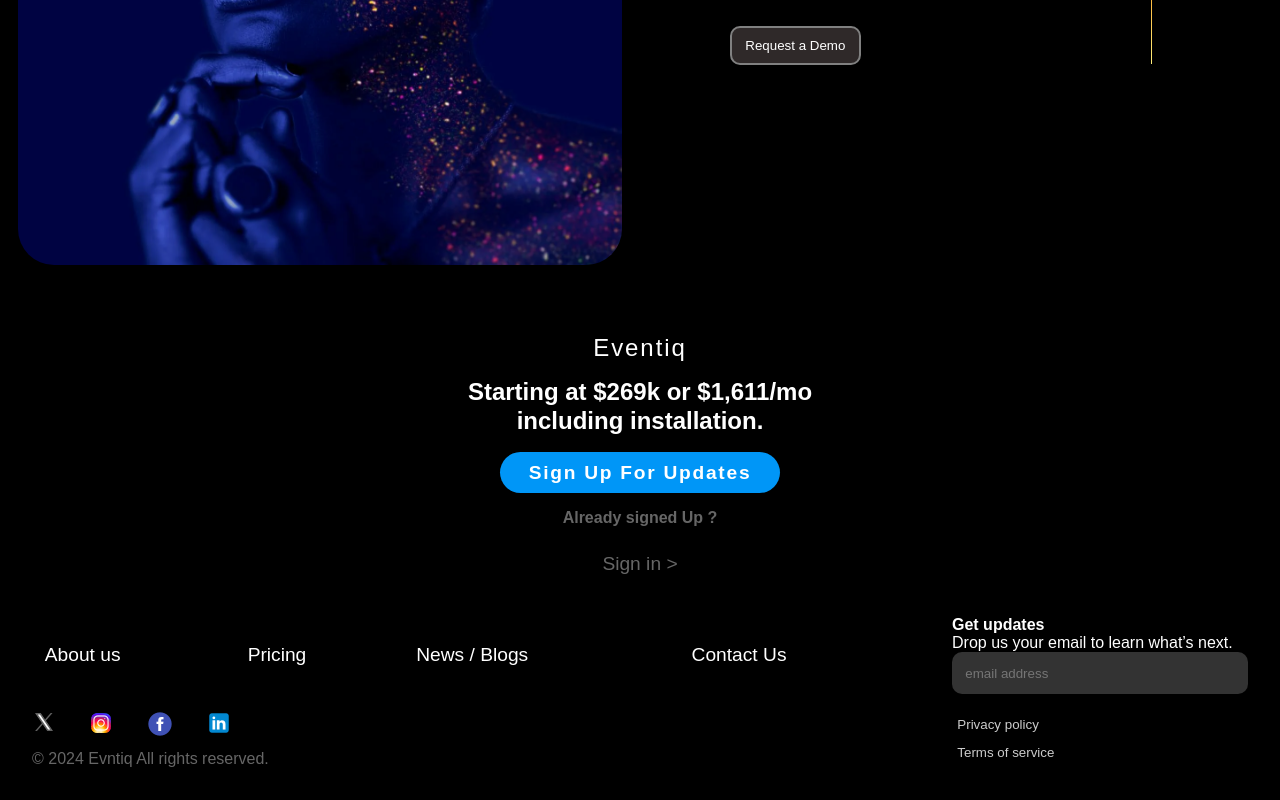
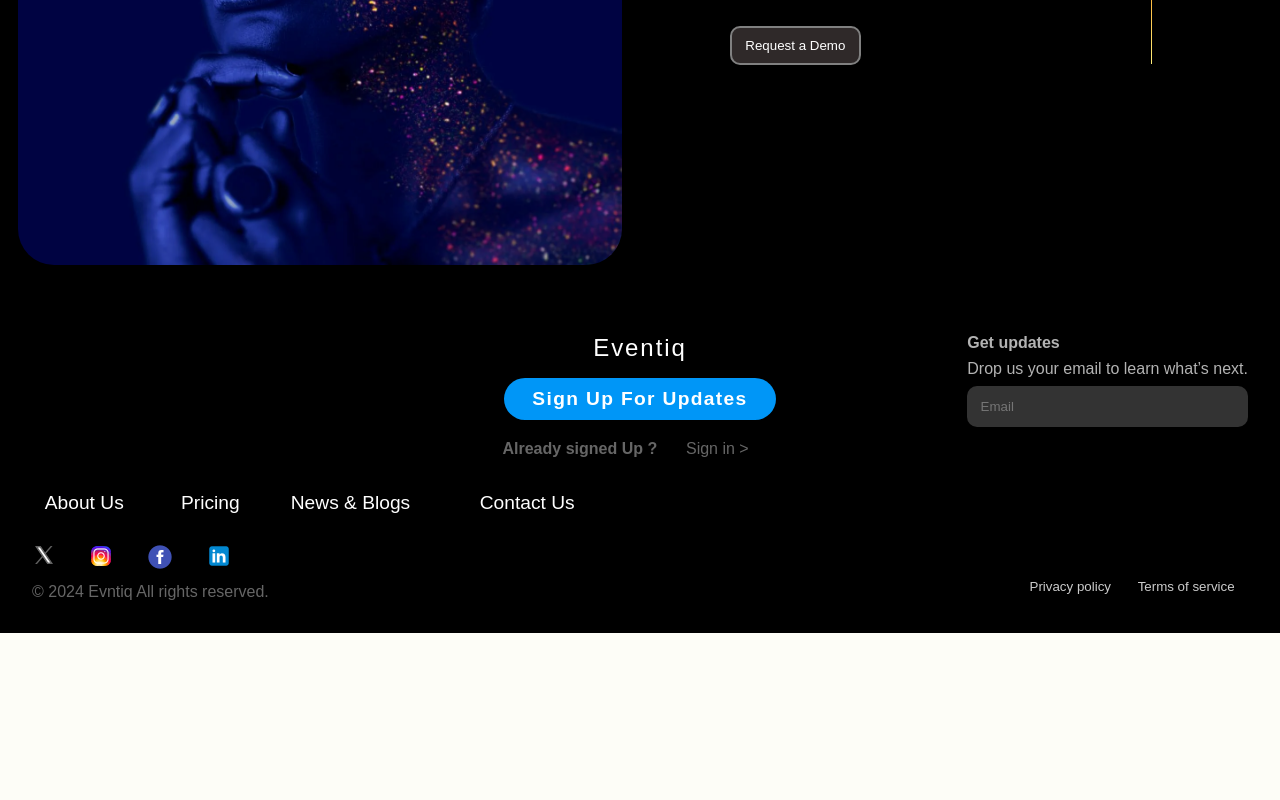
Before and after one commit to ankuromen/Landing-Samara, a React (Create React App) app: page /classic in a window 1280 px wide. Shown: the part 1535-2335 px from the top of the page. After the commit the page ends 2168 px from the top, so only its background shows below. Built offline with nearby package versions, Linux system fonts and the light colour scheme.

Commit message:
Updated Footer

```diff
--- a/src/components/ClassicsContent.js
+++ b/src/components/ClassicsContent.js
@@ -1,4 +1,4 @@
-import React from "react";
+import React, { useState } from "react";
 import { Swiper, SwiperSlide } from "swiper/react";
 import "swiper/css";
 import "swiper/css/pagination";
@@ -44,7 +44,7 @@
       image: Image6,
     },
   ];
-
+  const [slideIndex, setSlideIndex] = useState(1);
   return (
     <div>
       <div className="Classic-Card">
@@ -73,6 +73,7 @@
             sensitivity: 2,
             releaseOnEdges: true,
           }}
+          onSlideChange={(swiper) => setSlideIndex(swiper.activeIndex + 1)}
           onSlideChangeTransitionStart={() => {
             document.querySelectorAll(".slide-para").forEach((p) => {
               p.classList.remove("animate-popup");
@@ -114,7 +115,11 @@
           <div
             className="slider-progress-bar-current"
             style={{
-              height: `calc(${(1 /(document.querySelectorAll(".swiper-slide").length)) * 100}%)`,
+              height: `calc(${
+                (slideIndex /
+                  document.querySelectorAll(".swiper-slide").length) *
+                100
+              }%)`,
             }}
           ></div>
         </div>
--- a/src/components/Footer.css
+++ b/src/components/Footer.css
@@ -1,14 +1,23 @@
 .Footer-Section {
-  display: grid;
-  grid-template-columns: 1fr 1fr 1fr;
-  column-gap: 1rem;
   align-items: center;
   background: black;
   color: white;
   padding: 2rem;
   gap: 1rem;
 }
-
+.Footer-top {
+  position: relative;
+}
+.Footer-Subscribe {
+  position: absolute;
+  top: 0;
+  right: 0;
+  display: flex;
+  flex-direction: column;
+  gap: 0.5em;
+  color: rgba(255, 255, 255, 0.7);
+  font-size: 1em;
+}
 .Footer-Heading {
   display: flex;
   flex-direction: column;
@@ -41,10 +50,19 @@
 .Footer-Heading #Reserve-btn {
   background-color: #0096f7;
   color: white;
-  letter-spacing: 0.09em;
+  letter-spacing: 0.07em;
   font-weight: 600;
 }
-
+#Footer-signin-btn {
+  font-size: 1em;
+  padding: 0.3rem 1.8rem;
+  background-color: transparent;
+  color: rgba(255, 255, 255, 0.4);
+  border: none;
+  border-radius: 25px;
+  cursor: pointer;
+  margin-bottom: 1em;
+}
 .Footer-Heading h3 {
   font-size: 1.2rem;
   color: rgba(255, 255, 255, 0.4);
@@ -54,6 +72,10 @@
   font-size: 1rem;
   color: rgba(255, 255, 255, 0.4);
   margin-bottom: 1rem;
+}
+.Footer-signin {
+  display: flex;
+  align-items: baseline;
 }
 .Footer-Mid {
   display: flex;
@@ -99,8 +121,8 @@
 }
 .Footer-note-terms {
   display: flex;
-  flex-direction: column;
-  align-items: start;
+  align-items: end;
+  justify-content: end;
   color: rgba(255, 255, 255, 0.4);
 }
 
@@ -114,7 +136,7 @@
 .Footer-note-terms button:hover {
   color: white;
 }
-.Social-links{
+.Social-links {
   display: flex;
   gap: 2em;
   margin-bottom: 0.5em;
@@ -132,8 +154,9 @@
   .Footer-Mid {
     flex-direction: row;
     display: grid;
-    grid-template-columns: 3fr 1fr;
+    grid-template-columns: 2fr 2fr;
     gap: 2rem;
+    margin-bottom: 1em;
   }
   .Footer-bottom {
     flex-direction: column;
--- a/src/components/Footer.js
+++ b/src/components/Footer.js
@@ -3,24 +3,34 @@
 const Footer = () => {
   return (
     <div className="Footer-Section">
-      <div className="Footer-Heading">
-        <h1 className="Footer-brandname">Eventiq</h1>
-        <h1>
+      <div className="Footer-top">
+        <div className="Footer-Subscribe">
+          <h4>Get updates</h4>
+          <p>Drop us your email to learn what’s next.</p>
+          <input type="text" name="email" placeholder="Email"></input>
+        </div>
+        <div className="Footer-Heading">
+          <h1 className="Footer-brandname">Eventiq</h1>
+          {/* <h1>
           Starting at $269k or $1,611/mo
           <br />
           including installation.
-        </h1>
-        <button id="Reserve-btn">Sign Up For Updates</button>
-        <h4>Already signed Up ?</h4>
-        <button id="Footer-signin-btn">Sign in {">"}</button>
+        </h1> */}
+          <button id="Reserve-btn">Sign Up For Updates</button>
+          <div className="Footer-signin">
+            <h4>Already signed Up ?</h4>
+            <button id="Footer-signin-btn">Sign in {">"}</button>{" "}
+          </div>
+        </div>
       </div>
+
       <div className="Footer-Mid">
         <table>
           <tbody>
             <tr>
-              <td>About us </td>
+              <td>About Us </td>
               <td>Pricing</td>
-              <td>News / Blogs</td>
+              <td>News & Blogs</td>
               <td>Contact Us</td>
             </tr>
           </tbody>
@@ -30,11 +40,6 @@
             <h4>Have questions?</h4>
             <button>Contact Us</button>
           </div> */}
-          <div>
-            <h4>Get updates</h4>
-            <p>Drop us your email to learn what’s next.</p>
-            <input type="text" name="email" placeholder="email address"></input>
-          </div>
         </div>
       </div>
 
```
